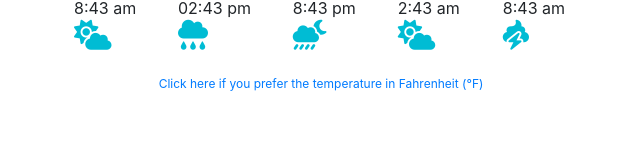
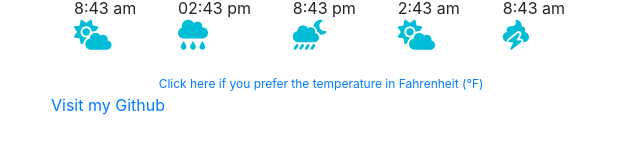
Before and after one commit to ckerpel/GitHub_Hosting_Tests, a plain HTML site: page index.html in a window 1280 px wide. Shown: the part 423-576 px from the top of the page, without its empty margins (29-669 px from the left). Drawn offline with nearby package versions, Linux system fonts and the light colour scheme; a web font is replaced by a local one.

Commit message:
Add the Gibhub Link

```diff
--- a/index.html
+++ b/index.html
@@ -101,6 +101,9 @@
             <footer id="rodape">
               <a href="#" id="fah-link"> Click here if you prefer the temperature in Fahrenheit (°F) </a>
             </footer>
+            <div>
+              <a href="https://github.com/ckerpel" id="git-link"> Visit my Github </a>
+            </div>
           </div>
         </div>
 
```
